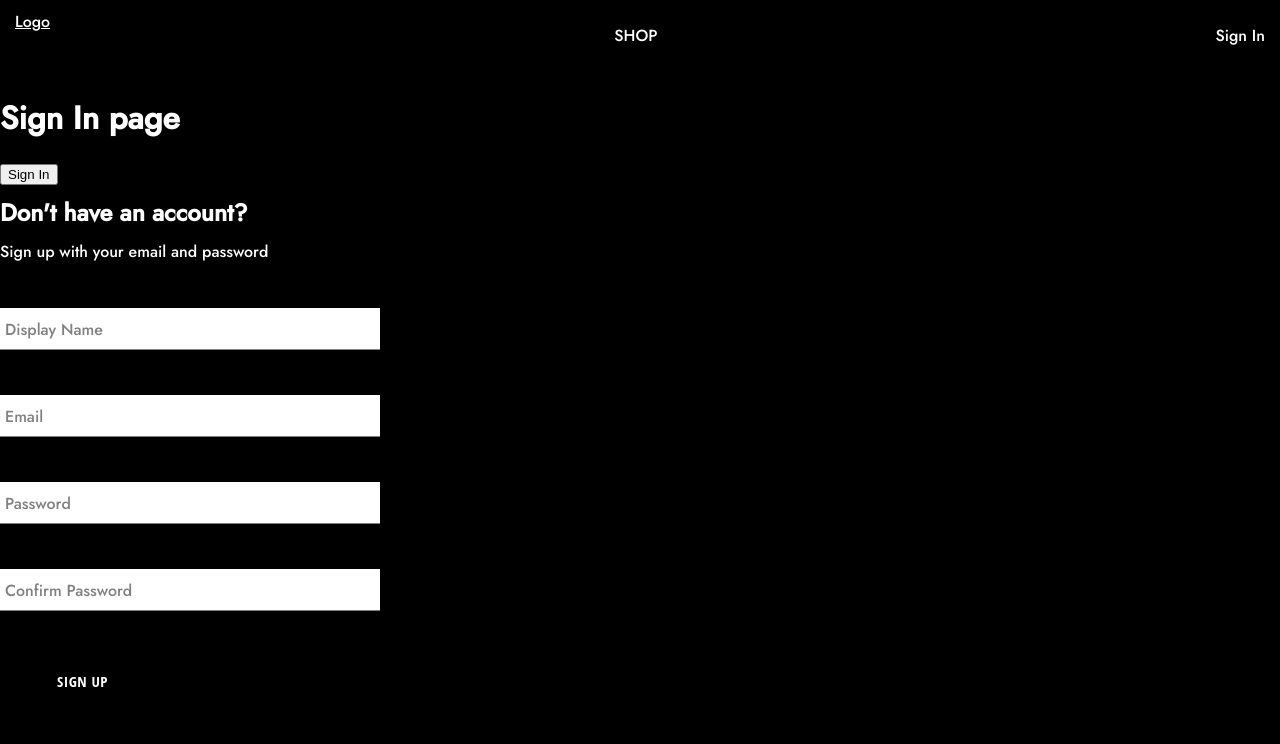
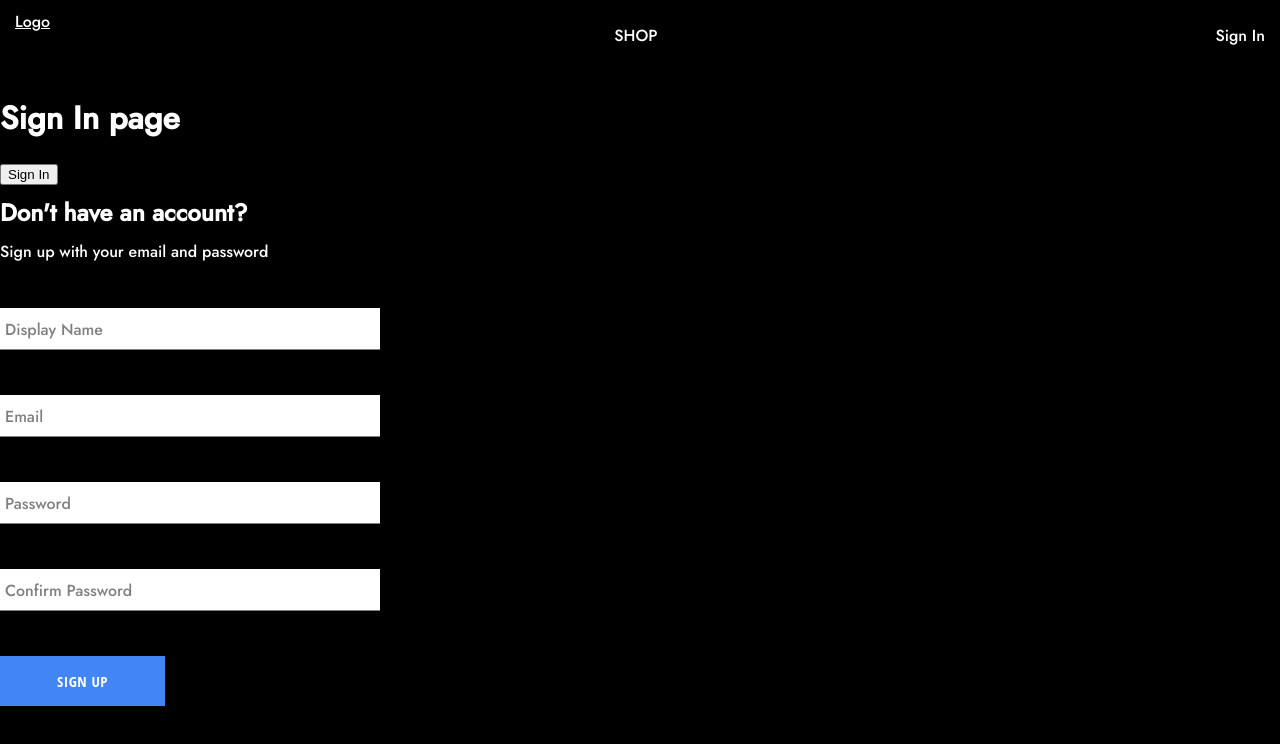
Before and after one commit to jackwuersch/react-ecom-playground, a React (Create React App) app: page /sign-in in a window 1280 px wide. Shown: the top 744 px of the page. Built offline with nearby package versions, Linux system fonts and the light colour scheme; no server answers.

Commit message:
sign up form function complete

```diff
--- a/src/components/button/button.component.jsx
+++ b/src/components/button/button.component.jsx
@@ -6,6 +6,7 @@ const BUTTON_TYPE_CLASSES = {
 };
 
 const Button = ({ children, buttonType, ...otherProps }) => {
+  console.log(buttonType)
   return (
     <button
       className={`button-container ${BUTTON_TYPE_CLASSES[buttonType]}`}
--- a/src/components/form-input/form-input.component.jsx
+++ b/src/components/form-input/form-input.component.jsx
@@ -7,7 +7,7 @@ const FormInput = ({ label, ...otherProps }) => {
       {label && (
         <label
           className={`${
-            otherProps.value.length ? 'shrink' : ''
+            otherProps.value.length ? 'shrink' : null
           } form-input-label`}
         >
           {label}
--- a/src/components/form-input/form-input.styles.scss
+++ b/src/components/form-input/form-input.styles.scss
@@ -1,5 +1,5 @@
 $sub-color: grey;
-$main-color: black;
+$main-color: #fff;
 
 @mixin shrinkLabel {
   top: -14px;
--- a/src/components/sign-up-form/sign-up-form.component.jsx
+++ b/src/components/sign-up-form/sign-up-form.component.jsx
@@ -97,7 +97,7 @@ const SignUpForm = () => {
           name='confirmPassword'
           value={confirmPassword}
         />
-        <Button type='submit'>Sign Up</Button>
+        <Button type='submit' buttonType={'google'}>Sign Up</Button>
       </form>
     </div>
   );
```
